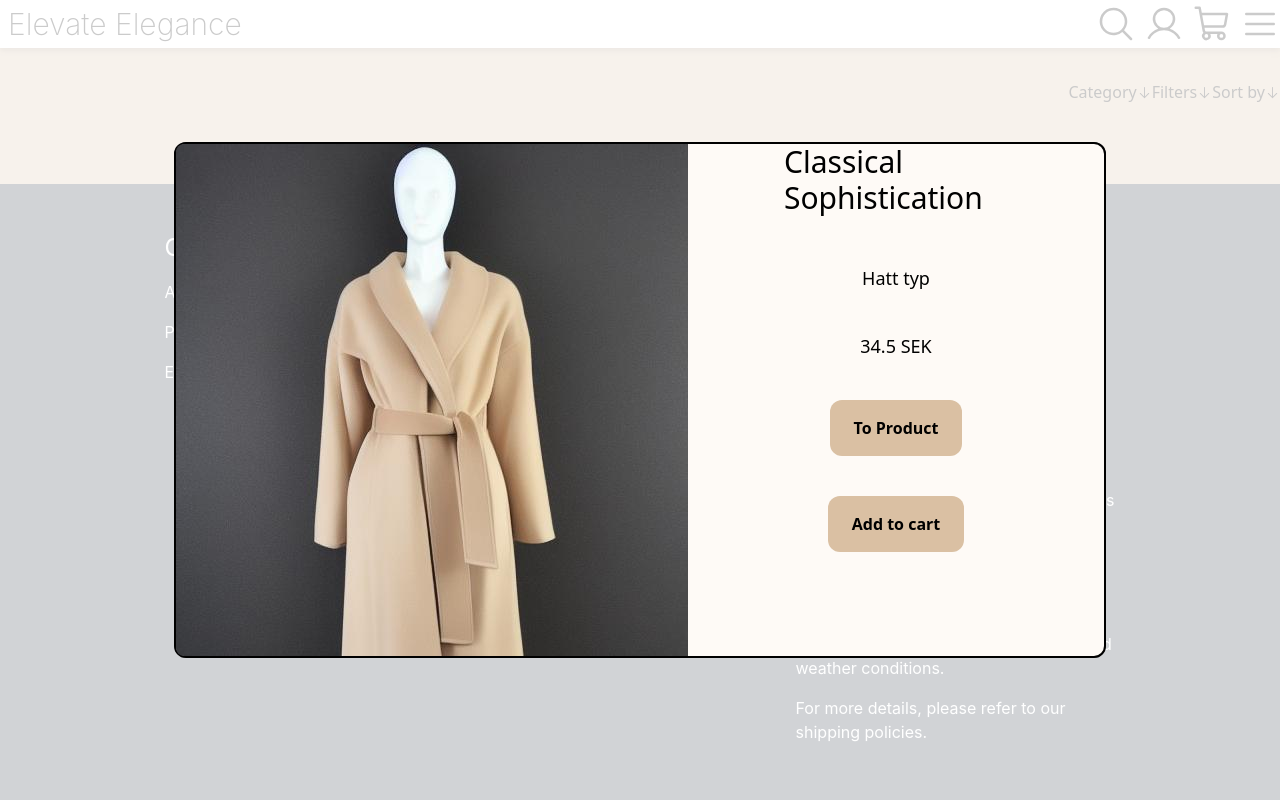
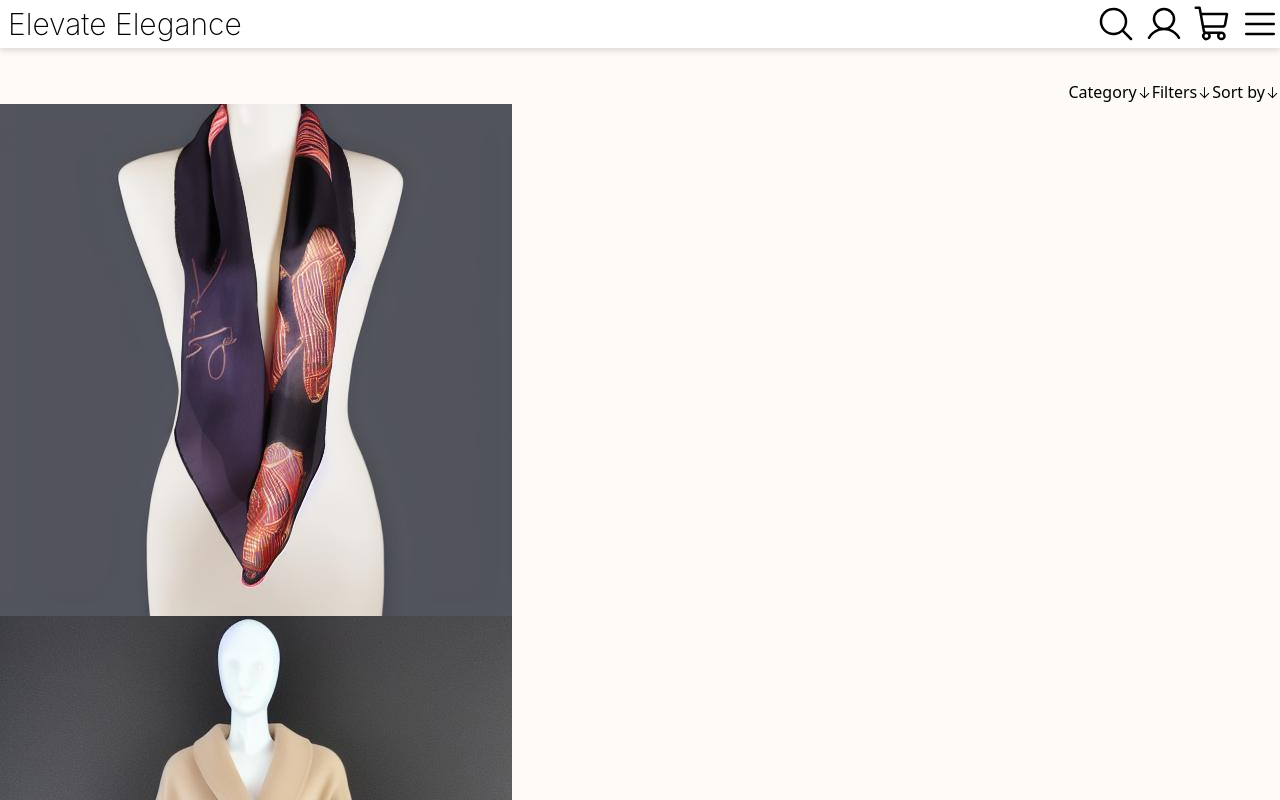
Before and after one commit to boel78/elevate-elegance, a React (Vite) app in the folder frontend/elevate/: page /cataloge in a window 1280 px wide. Shown: the top 800 px of the page. Built offline with nearby package versions, Linux system fonts and the light colour scheme.

Commit message:
fixade fokusera objekt på homepage
rensade också lite i koden efter redundans

```diff
--- a/frontend/elevate/components/homePageProduct.jsx
+++ b/frontend/elevate/components/homePageProduct.jsx
@@ -1,16 +1,21 @@
 import React, { useEffect, useState, useContext } from "react";
 import axios from "axios";
-import { Link } from "react-router-dom";
+import { Link, } from "react-router-dom";
 import { MenuContext } from "../src/menuContext";
 
 export const HomePageProduct = (props) => {
   const [img, setImg] = useState();
-  const { cart, setCart, setFocusingHomepageObject, focusingHomepageObject } =
+  const { cart, setCart, setFocusingHomepageObject} =
     useContext(MenuContext);
+
 
   useEffect(() => {
     setImg(props.data.image);
-  }, []);
+  }, [props.data]);
+
+
+
+
 
   const addToCart = () => {
     const product = props;
@@ -36,8 +41,10 @@ export const HomePageProduct = (props) => {
             <p className="text-lg">{props.data.price} SEK</p>
             <div className="flex flex-col items-center gap-10">
               <Link to={`/product/${props.data.id}`}>
-                <button className="text-black font-bold bg-lightTan py-4 px-6 rounded-xl hover:bg-darkBlue hover:text-white z-"
-                onClick={() => setFocusingHomepageObject(false)}>
+                <button
+                  className="text-black font-bold bg-lightTan py-4 px-6 rounded-xl hover:bg-darkBlue hover:text-white z-"
+                  onClick={() => setFocusingHomepageObject(false)}
+                >
                   To Product
                 </button>
               </Link>
--- a/frontend/elevate/components/layout.jsx
+++ b/frontend/elevate/components/layout.jsx
@@ -0,0 +1,36 @@
+import React, { useContext, useEffect } from "react";
+import { MenuContext } from "../src/menuContext";
+import { Sidemenu } from "./sidemenu";
+import { Cart } from "./cart";
+import { Profile } from "./profile";
+import { Search } from "./search";
+import { HomePageProduct } from "./homePageProduct";
+import { Footer } from "./footer";
+
+
+export const Layout = ({children}) => {
+  const {
+    sideMenuActive,
+    cartMenuActive,
+    profileMenuActive,
+    searchMenuActive,
+    focusingHomepageObject,
+    focusedObject,
+  } = useContext(MenuContext);
+
+
+
+
+
+  return (
+    <div className="flex-col bg-superLightTan">
+        {children}
+        <Footer/>
+      {sideMenuActive && <Sidemenu />}
+      {cartMenuActive && <Cart />}
+      {profileMenuActive && <Profile />}
+      {searchMenuActive && <Search />}
+      {focusingHomepageObject && <HomePageProduct data={focusedObject} />}
+    </div>
+  );
+};
--- a/frontend/elevate/pages/Cataloge/Cataloge.jsx
+++ b/frontend/elevate/pages/Cataloge/Cataloge.jsx
@@ -8,11 +8,12 @@ import { Sidemenu } from "../../components/sidemenu";
 import { PRODUCTS } from "../../products";
 import { Link, useNavigate, useParams } from "react-router-dom";
 import { ArrowDown } from "@phosphor-icons/react";
+import { Layout } from "../../components/layout";
 
 export const Cataloge = () => {
   const { Category } = useParams();
 
-  const { sideMenuActive, noMenus } = useContext(MenuContext);
+  const { noMenus } = useContext(MenuContext);
   const [products, setProducts] = useState([]);
   const [showCategory, setShowCategory] = useState(false);
 
@@ -51,8 +52,7 @@ export const Cataloge = () => {
 
   return (
     <>
-      <Navbar />
-      <div className="bg-lightTan flex flex-col gap-20">
+      <Layout>
         <div className="flex justify-end">
           <div className="flex pt-20 flex-col relative">
               <div className="flex">
@@ -93,12 +93,10 @@ export const Cataloge = () => {
         </div>
         <div>
           {products.map((element) => (
-            <HomePageProduct key={element.id} data={element} />
+            <img src={element.image} key={element.id}/>
           ))}
         </div>
-      </div>
-      <Footer />
-      {sideMenuActive && <Sidemenu />}
+      </Layout>
     </>
   );
 };
--- a/frontend/elevate/pages/Homepage/homePage.jsx
+++ b/frontend/elevate/pages/Homepage/homePage.jsx
@@ -1,24 +1,15 @@
 import Axios from "axios";
 import { useContext, useEffect, useState } from "react";
-import { HomePageProduct } from "../../components/homePageProduct";
-import { Footer } from "../../components/footer";
-import { Sidemenu } from "../../components/sidemenu";
 import { MenuContext } from "../../src/menuContext";
 import { PRODUCTS } from "../../products";
 import { Link } from "react-router-dom";
-import { Cart } from "../../components/cart";
-import { Profile } from "../../components/profile";
-import { Search } from "../../components/search";
+import { Layout } from "../../components/layout";
 
 export const HomePage = () => {
   const [topProducts, setTopProducts] = useState([]);
-  const [focusedObject, setFocusedObject] = useState(null);
   const {
-    sideMenuActive,
-    cartMenuActive,
-    profileMenuActive,
-    searchMenuActive,
     focusingHomepageObject,
+    setFocusedObject,
     setFocusingHomepageObject,
   } = useContext(MenuContext);
 
@@ -32,7 +23,7 @@ export const HomePage = () => {
   };
 
   return (
-    <div className="flex-col bg-superLightTan">
+    <Layout>
       <div className="z-200 flex  flex-col justify-center pb-60 text-white bg-hero w-full h-[790px]">
         <div className="pl-12">
           <h1 className="text-8xl italic mb-5">Elevate Elegance</h1>
@@ -185,13 +176,6 @@ export const HomePage = () => {
           Subscribe
         </button>
       </div>
-
-      <Footer />
-      {sideMenuActive && <Sidemenu />}
-      {cartMenuActive && <Cart />}
-      {profileMenuActive && <Profile />}
-      {searchMenuActive && <Search />}
-      {focusingHomepageObject && <HomePageProduct data={focusedObject} />}
-    </div>
+      </Layout>
   );
 };
--- a/frontend/elevate/src/App.jsx
+++ b/frontend/elevate/src/App.jsx
@@ -12,9 +12,6 @@ import { MyOrders } from "../pages/Orders/myOrders";
 import { SavedItems } from "../pages/savedItems/savedItems";
 
 function App() {
-  const [sideMenuActive, setSideMenuActive] = useState(false);
-  const [cartMenuActive, setCartMenuActive] = useState(false);
-  const appContext = createContext();
   return (
     <>
         <MenuContextProvider>
--- a/frontend/elevate/src/menuContext.jsx
+++ b/frontend/elevate/src/menuContext.jsx
@@ -9,6 +9,7 @@ export const MenuContextProvider = (props) => {
   const [profileMenuActive, setProfileMenuActive] = useState(false);
   const [filteredProducts, setFilteredProducts] = useState("Clothing");
   const [focusingHomepageObject, setFocusingHomepageObject] = useState(false)
+  const [focusedObject, setFocusedObject] = useState(null)
   const [currentUser, setCurrentUser] = useState(null);
   const [cart, setCart] = useState([]);
   const noMenus = () => {
@@ -33,7 +34,9 @@ export const MenuContextProvider = (props) => {
     setSearchMenuActive,
     searchMenuActive,
     focusingHomepageObject,
-    setFocusingHomepageObject
+    setFocusingHomepageObject,
+    focusedObject,
+    setFocusedObject
   };
   return (
     <MenuContext.Provider value={contextValue}>
```
